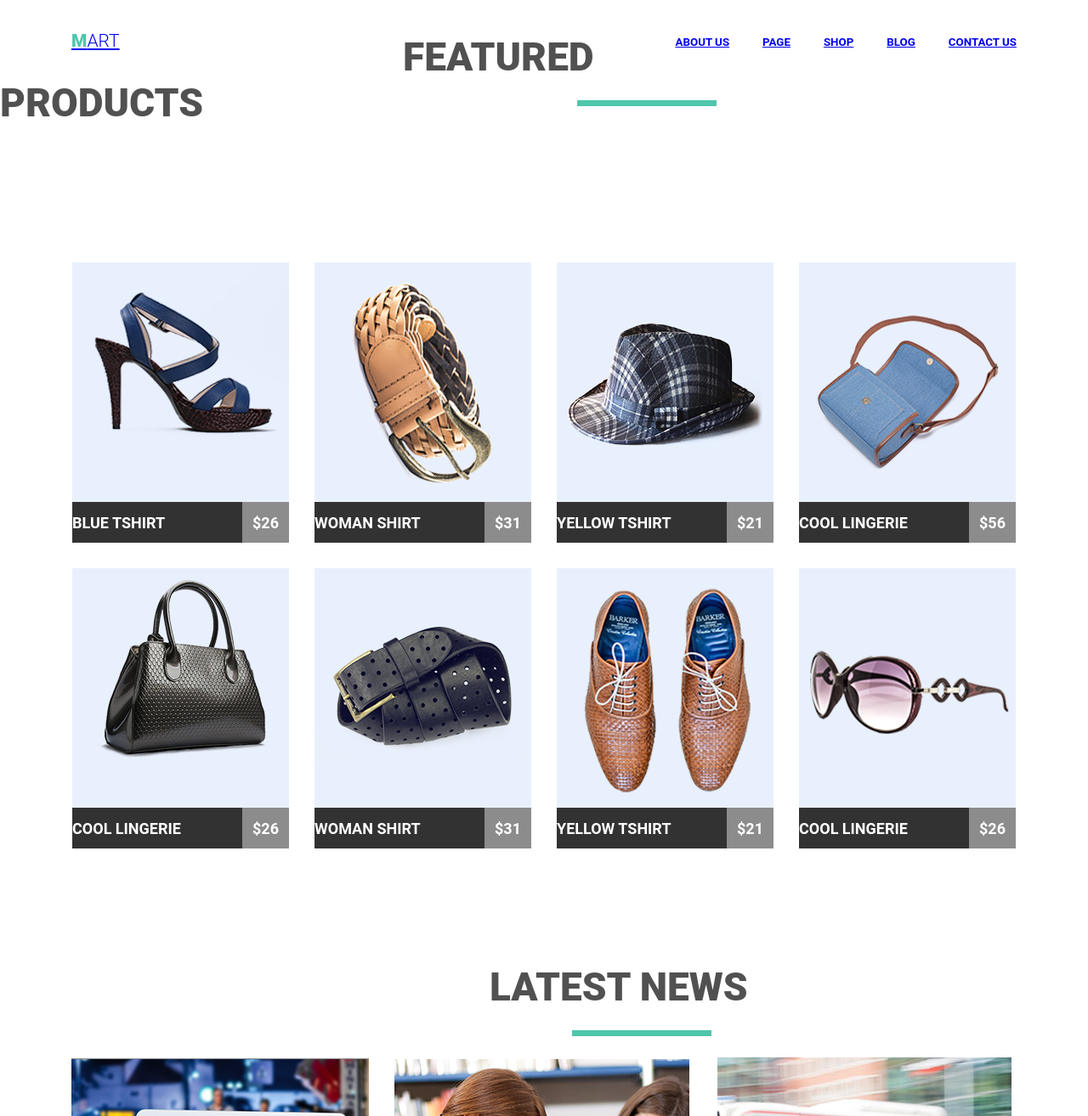
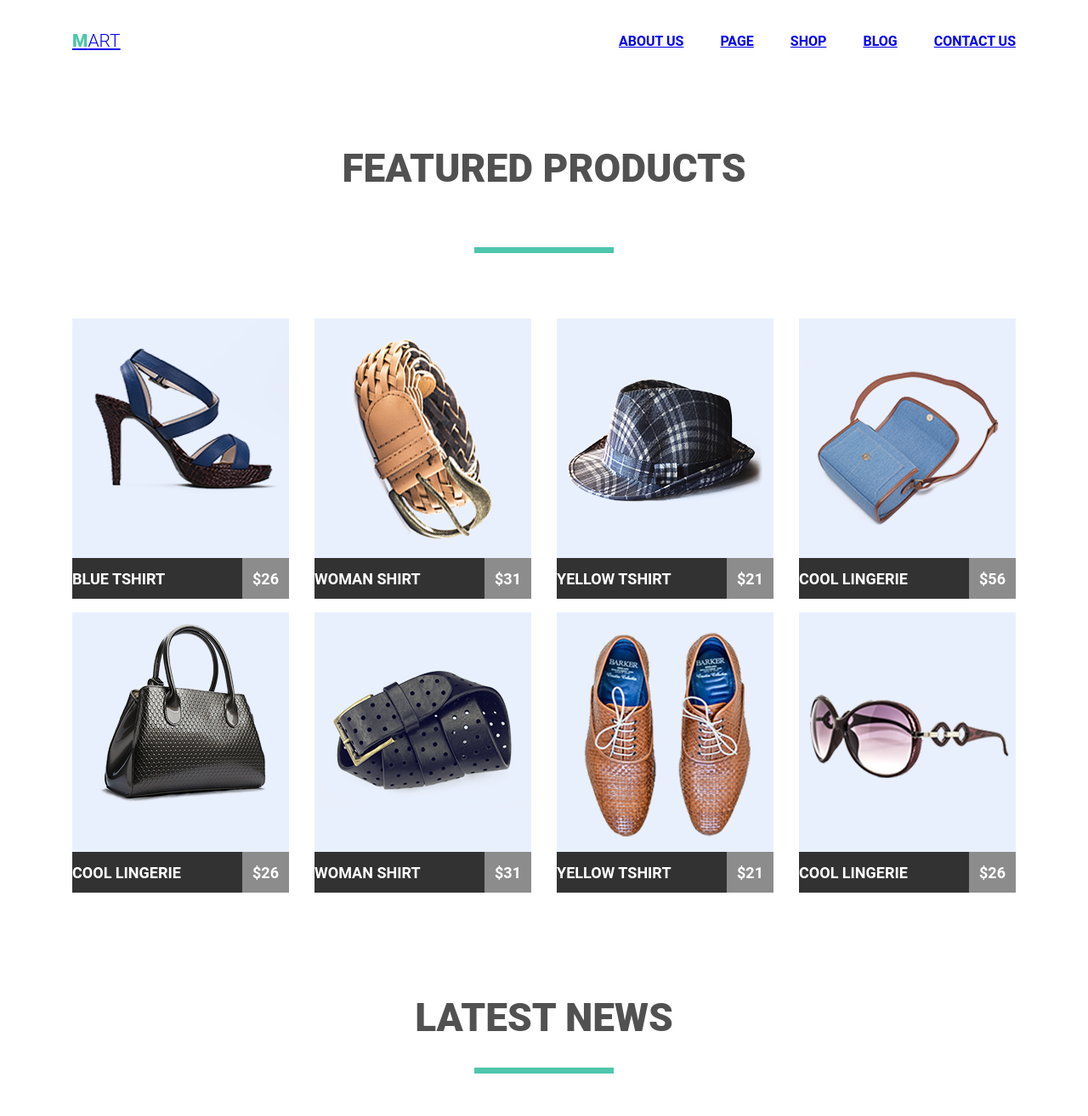
Before and after one commit to STALKER-STRELOK/goiteens-fe-curse, a plain HTML site: page module_04/index.html in a window 1280 px wide. Shown: the top 1314 px of the page at 85% size. Drawn offline with Linux system fonts and the light colour scheme.

Commit message:
04 remake 02

```diff
--- a/module_04/index.css
+++ b/module_04/index.css
@@ -3,90 +3,8 @@
   padding: 0;
 }
 
-
-
-/*.header-container {
+.container{
   width: 1110px;
-  margin: 0 auto;
-}
-
-.logo {
-  display: inline-block;
-}
-
-.page-nav {
-  display: inline-block;
-}
-
-.navigation {
-  margin-left: 560px;
-  margin-top: 0px;
-  margin-bottom: 20px;
-  text-align: center;
-}
-
-.navigation li {
-  display: inline-block;
-  list-style-type: none;
-  margin-right: 30px;
-  margin-left: 30px;
-}
-
-.n_1 {
-  text-align: center;
-}
-
-.itemimg{
-  display: block;
-  width: 100%;
-  height: auto;
-}
-
-.tovar_1 {
-  display: inline-block;
-  width: 200px;
-  padding-left: 1px;
-  padding-top: 13px;
-  padding-bottom: 13px;
-  font-family: 'Roboto', sans-serif;
-  text-transform: uppercase;
-  font-size: 15px;
-  font-weight: 900;
-  background-color: #323232;
-  color: white;
-
-}
-
-.cena_1 {
-  display: inline-block;
-  padding: 13px 0 13px 0;
-  width: 55px;
-  padding-top: 13px;
-  padding-bottom: 13px;
-  font-family: 'Roboto', sans-serif;
-  font-size: 15px;
-  font-weight: 900;
-  background-color: #8c8c8c;
-  color: white;
-  text-align: center;
-}
-
-.card_1:hover .tovar_1{
-  background-color: #1abc9c;
-}
-
-.card_1:hover .cena_1{
-  background-color: #7fd9c7;
-}
-
-.cart{
-  display: inline-block;
-  width: 256px;
-  bottom: 30px;
-}*/
-
-header{
-  width: 1112px;
   margin: 0 auto;
 }
 
@@ -96,10 +14,6 @@ header{
   justify-content: space-between;
   align-items: center;
   padding: 36px 0 111px 0;
-}
-
-.content{
-  height: 944px;
 }
 
 .logo{
@@ -119,76 +33,67 @@ color:gray;
 }
 
 .navigation{
-list-style: none;
-font-family: 'Roboto', sans-serif;
-text-transform: uppercase;
-
+  width: 467px;
+  display: flex;
+  justify-content: space-between;
+  list-style: none;
 }
 
-.navi {
-  text-decoration:none;
-  color:#0f0101;
-  font-weight:bold;
-  display:block;
-
+.navi_icon{
+  font-family: 'Roboto', sans-serif;
+  font-weight: 700;
+  text-transform: uppercase;
+  display: block;
 }
 
-.navigation li{
-display: inline-block;
-font-size: 10pt;
-}
-
-.navigation li:not(:last-child){
-  margin-right:35px;
-
-}
-.navigation a:hover,
-.navigation a:focus {
+.navi_icon:hover,
+.navi_icon:focus {
   color: rgba(26, 188, 156, 255);
 
 }
 
-.content h2{
-  display: inline;
+.titlse{
+  width: 572px;
+  height: 73px;
+  margin: 0 auto;
+}
+
+.info_1{
   text-align: center;
   font-family: 'Roboto', sans-serif;
   text-transform: uppercase;
   font-size: 46px;
   font-weight: 900;
   color: #515151;
-  width: 477px;
-  margin-left: 474px;
-  margin-right: 474px;
-  position: relative;
-  bottom: 131px;
 }
-.content h2::before {
+
+
+.info_1::after {
   content: "";
   display: block;
-  position: absolute;
   width: 164px;
   height: 7px;
   background-color: #4ec6ab;
-  top: 78px;
-  left: 205px;
+  margin: 0 auto;
+  margin-top: 66px;
 }
 
 .products {
   list-style: none;
   width:1110px;
+  height: 691px;
   margin: 0 auto;
+  display: flex;
+  justify-content: space-between;
+  flex-wrap: wrap;
+  padding-top: 131px;
 }
 
 .products li {
   width: 255px;
-  display: inline-block;
-  margin-top: 30px;
-  margin-right: 26px;
+  display: block;
 }
 
-.products li:nth-child(4n) {
-  margin-right: 0;
-}
 .products a {
   text-transform: uppercase;
   text-decoration: none;
@@ -222,70 +127,78 @@ font-size: 10pt;
   color: white;
   text-align: center;
 }
-.content li:hover  .description {
+.link:hover .name {
   background-color: #1abc9c;
 }
 
-.content li:hover  .price {
+.link:hover  .price {
   background-color: #7fd9c7;
 }
-.footer h2 {
-  display: inline;
+
+.footer ul {
+  list-style: none;
+  width:1112px;
+  margin: 0 auto;
+  display: flex;
+  justify-content: space-between;
+}
+
+.footer li{
+  width: 350px;
+  display: inline-block;
+}
+
+.titlse_2{
+  width: 363px;
+  height: 73px;
+  margin: 0 auto;
+  margin-bottom: 75px;
+  margin-top: 105px;
+}
+
+.info_list_name{
   font-family: 'Roboto', sans-serif;
   text-transform: uppercase;
   font-size: 46px;
   font-weight: 900;
   color: #515151;
-  width: 305px;
-  top: 20px;
-  bottom: 104px;
-  margin-left: 576px;
-  position: relative;
   text-align: center;
-  padding: 104px 0 122px 0;
 }
-.footer h2::before {
+
+.info_list_name::after {
   content: "";
   display: block;
-  position: absolute;
   width: 164px;
   height: 7px;
   background-color: #4ec6ab;
-  top: 182px;
-  left: 97px;
-}
-.footer ul {
-  list-style: none;
-  width:1112px;
   margin: 0 auto;
-}
-.footer li{
-  width: 350px;
-  display: inline-block;
-  margin-right: 26px;
+  margin-top: 32px;
 }
 
-.footer li:last-child {
-  margin-right: 0;
+.footer{
+  width: 1110px;
+  height: 715px;
+  margin: 0 auto;
+  margin-bottom: 81px;
+
 }
+
 .footer-p {
   font-family: 'Open Sans', sans-serif;
   font-size: 18px;
   font-weight: 600;
   color: #555252;
-  padding: 14px 0 42px 0;
+  padding: 14px 0 32px 0;
   position: relative;
 }
 
-.footer-p::before {
+.footer-p::after {
   content: "";
   display: block;
-  position: absolute;
   width: 136px;
   height: 3px;
   background-color: #4ec6ab;
-  top: 77px;
-  left: 0;
+  margin-top: 11px;
 }
 
 .footer-p1 {
@@ -299,7 +212,6 @@ font-size: 10pt;
 .button {
   border: none;
   border-radius: 3px;
-  margin-bottom: 81px;
   padding: 18px 42px;
   background-color: #4ec6ab;
   color: white;
--- a/module_04/index.html
+++ b/module_04/index.html
@@ -8,21 +8,23 @@
         <link rel="stylesheet" href="./index.css">
     </head>
     <body>
-            <header class="header-container">
+            <header class="container">
                     <nav class="page-nav">
                       <h2 class="logo"><a href="#">Mart</a></h2>
                        <ul class="navigation">
-                            <li class="navi"><a href="#">About Us</a></li>
-                            <li class="navi"><a href="#">page</a></li>
-                            <li class="navi"><a href="#">shop</a></li>
-                            <li class="navi"><a href="#">Blog</a></li>
-                            <li class="navi"><a href="#">Contact Us</a></li>
+                            <li class="navi"><a class="navi_icon" href="#">About Us</a></li>
+                            <li class="navi"><a class="navi_icon" href="#">page</a></li>
+                            <li class="navi"><a class="navi_icon" href="#">shop</a></li>
+                            <li class="navi"><a class="navi_icon" href="#">Blog</a></li>
+                            <li class="navi"><a class="navi_icon" href="#">Contact Us</a></li>
                        </ul>
                     </nav>
             </header>
             <main class="conteiner">
               <section class="content">
-              <h2 class="info_1">featured products</h2>
+                <div class="titlse">
+                  <h2 class="info_1">featured products</h2>
+                </div>
               <ul class="products">
                 <li>
                   <a class="link" href="#">
@@ -31,7 +33,7 @@
                         <span class="name">blue tshirt</span>
                         <span class="price">$26</span>
                       </div>
-                    </a>
+                  </a>
                 </li>
                 <li>
                   <a class="link" href="#">
@@ -99,25 +101,27 @@
               </ul>
             </section>
               <section class="footer">
-              <h2 class="info_list_name">latest news</h2>
+                <div class="titlse_2">
+                  <h2 class="info_list_name">latest news</h2>
+                </div>
                 <ul class="info_list">
                   <li>
                     <img src="./img/Web9.png" alt="pictures" class="footer-menu-item-img">
                       <p class="footer-p">Lorem ipsum. Proin gravida nibh vel velit auctor aliquet. Aenean</p>
                       <p class="footer-p1">Nam nec tellus a odio tincidunt auc. Duis sed odio sit amet nibh vulputate cursus a sit amet mauris. Morbi accumsan ipsum velit. Nam nec tellus a odio tincidunt</p>
-                      <button class="button">Read More</button>
+                      <a class="button">Read More</a>
                   </li>
                   <li>
                     <img src="./img/Web10 (1).png" alt="pictures" class="footer-menu-item-img">
                       <p class="footer-p">Lorem ipsum. Proin gravida nibh vel velit auctor aliquet. Aenean</p>
                       <p class="footer-p1">Nam nec tellus a odio tincidunt auc. Duis sed odio sit amet nibh vulputate cursus a sit amet mauris. Morbi accumsan ipsum velit. Nam nec tellus a odio tincidunt</p>
-                      <button class="button">Read More</button>
+                      <a class="button">Read More</a>
                   </li>
                   <li>
                     <img src="./img/Web11.png" alt="pictures" class="footer-menu-item-img">
                       <p class="footer-p">Lorem ipsum. Proin gravida nibh vel velit auctor aliquet. Aenean</p>
                       <p class="footer-p1">Nam nec tellus a odio tincidunt auc. Duis sed odio sit amet nibh vulputate cursus a sit amet mauris. Morbi accumsan ipsum velit. Nam nec tellus a odio tincidunt</p>
-                      <button class="button">Read More</button>
+                      <a class="button">Read More</a>
                   </li>
                 </ul>
             </section>
--- a/module_11/src/sass/styles.scss
+++ b/module_11/src/sass/styles.scss
@@ -3,9 +3,7 @@
 */
 @import './normalize';
 header {
-   position: relative;
    background-image: url(../images/Layer\ 15@1X.png);
-   margin-bottom: 50px;
 }
 
 
@@ -14,3 +12,11 @@ header {
       background-image: url(../images/Layer\ 15@2X.png);
    }
 }
+
+.header__img {
+   background-image: -webkit-linear-gradient( 315deg, rgba(252, 59, 59, 0.7) 0%, hsla(338.33, 97.06%, 43.22%, 0) 70%), -webkit-linear-gradient(65deg, rgba(245, 253, 169, 1) 10%, hsla(49.48, 96.24%, 47.16%, 0) 80%), -webkit-linear-gradient(135deg, rgba(252, 59, 59, 0.7)  15%, hsla(356.84, 99.13%, 45.5%, 0) 80%), -webkit-linear-gradient(205deg, rgba(245, 253, 169, 0.5) 100%, hsla(38.24, 94.67%, 42.95%, 0) 70%);
+   background-image: -o-linear-gradient( 315deg, rgba(252, 59, 59, 0.7) 0%, hsla(338.33, 97.06%, 43.22%, 0) 70%), -o-linear-gradient(65deg, rgba(245, 253, 169, 1) 10%, hsla(49.48, 96.24%, 47.16%, 0) 80%), -o-linear-gradient(135deg, rgba(252, 59, 59, 0.7)  15%, hsla(356.84, 99.13%, 45.5%, 0) 80%), -o-linear-gradient(205deg, rgba(245, 253, 169, 0.5) 100%, hsla(38.24, 94.67%, 42.95%, 0) 70%);
+   background-image: linear-gradient( 135deg, rgba(252, 59, 59, 0.7) 0%, hsla(338.33, 97.06%, 43.22%, 0) 70%), linear-gradient(25deg, rgba(245, 253, 169, 1) 10%, hsla(49.48, 96.24%, 47.16%, 0) 80%), linear-gradient(315deg, rgba(252, 59, 59, 0.7)  15%, hsla(356.84, 99.13%, 45.5%, 0) 80%), linear-gradient(245deg, rgba(245, 253, 169, 0.5) 100%, hsla(38.24, 94.67%, 42.95%, 0) 70%);
+   width: 100%;
+   height: 1000px;
+}
```
Also changed, not shown: module_11/src/index.html (+2 -2 lines), module_11/src/styles.min.css (deleted).
